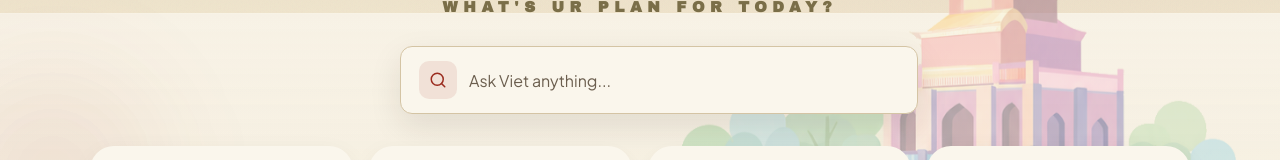
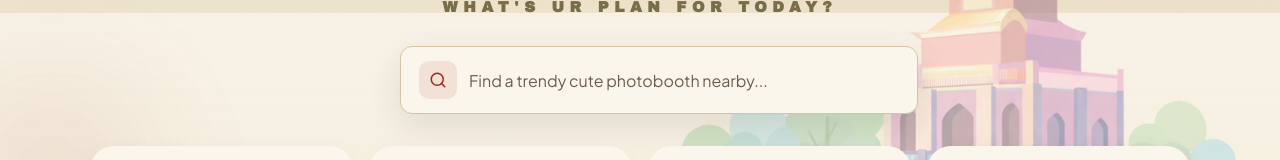
Before and after one commit to nguyetanhtran/TrustHerBro, a Next.js app: page / in a window 1280 px wide. Shown: the part 787-947 px from the top of the page. Built offline with nearby package versions, Linux system fonts and the light colour scheme; no server answers; the database is empty.

Commit message:
Update homepage search bar placeholder copy

```diff
--- a/components/companion/ModeCards.tsx
+++ b/components/companion/ModeCards.tsx
@@ -143,7 +143,7 @@ export function ModeCards({ firstName }: { firstName?: string }) {
           >
             <Search size={18} strokeWidth={2} />
           </span>
-          <span>Ask Viet anything...</span>
+          <span>Find a trendy cute photobooth nearby...</span>
         </Link>
       </motion.div>
 
```
